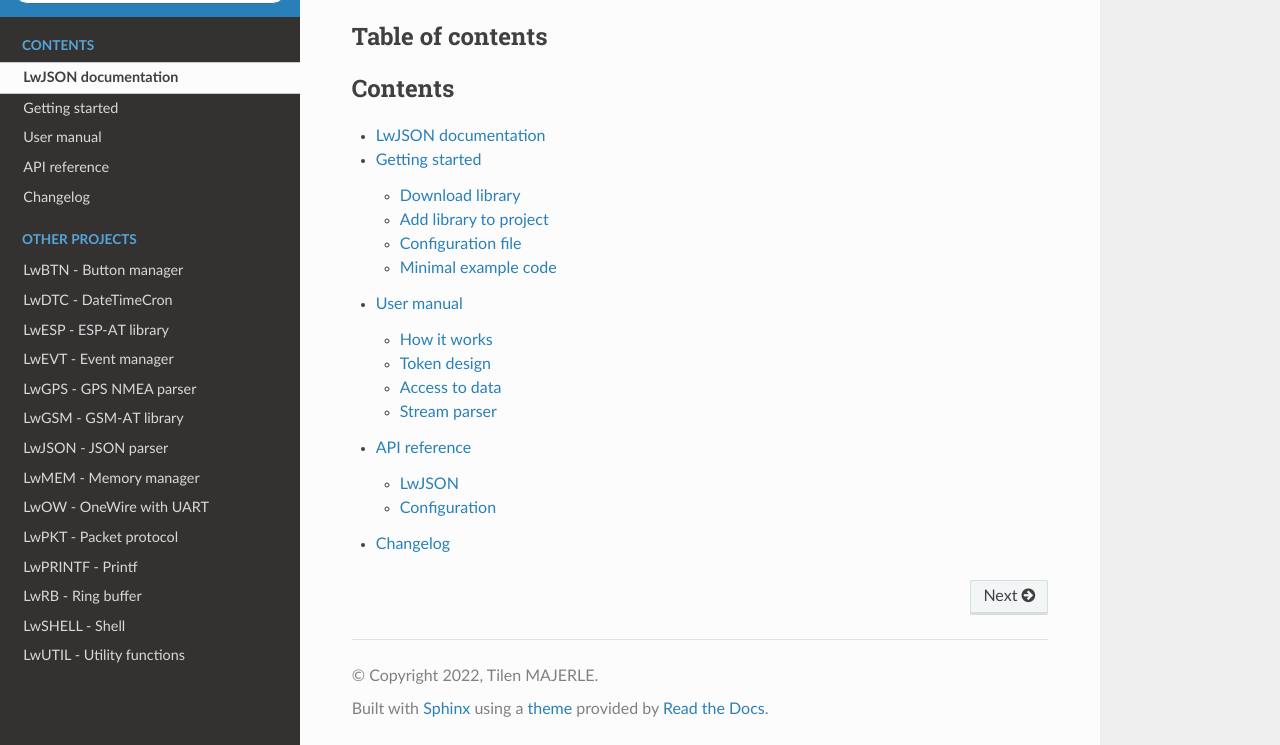
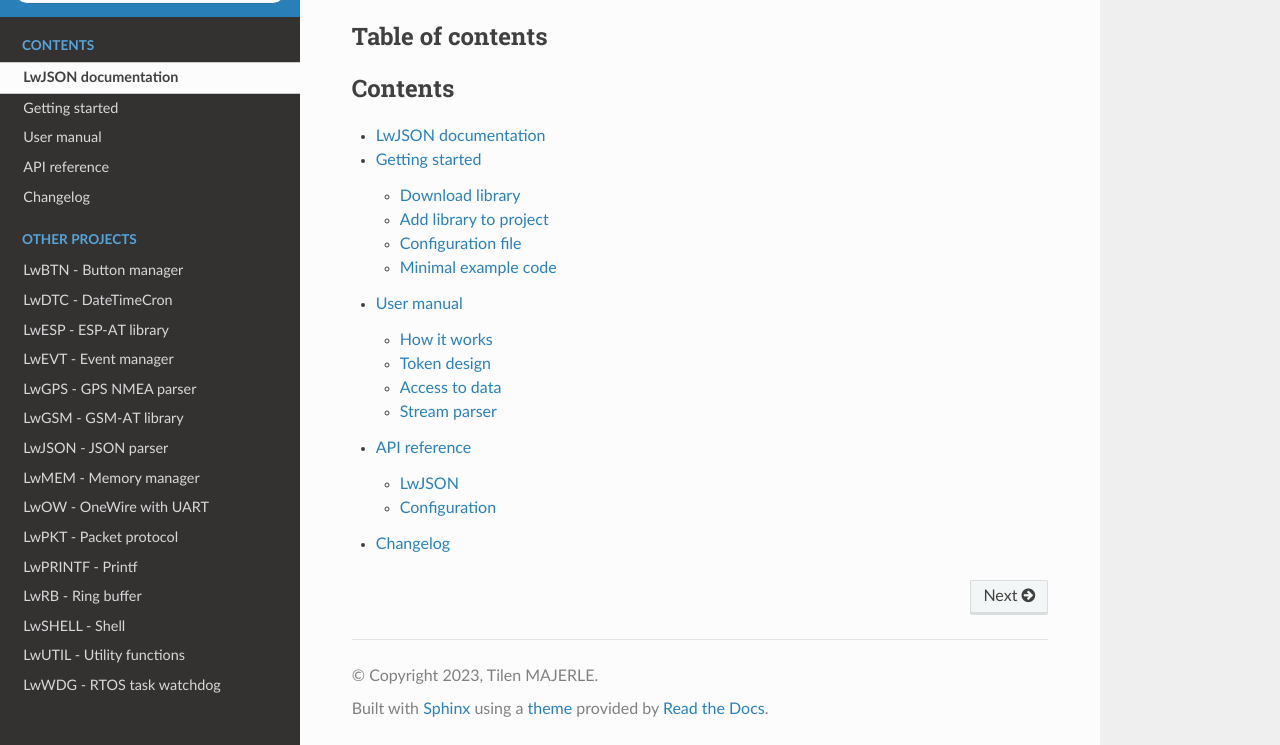
Before and after one commit to MaJerle/lwjson, a Sphinx documentation site: the page built from docs/index.rst, in a window 1280 px wide and 900 px high, scrolled down 1390 px, cut to the strip 155-900 px from the top of the window. Built offline with Sphinx 7.4.7 and the Read the Docs theme 2.0.0, drawn with Linux system fonts in a browser that asks for light colours; the version number could not be read and is left out.

Commit message:
Fix documentation

```diff
--- a/docs/conf.py
+++ b/docs/conf.py
@@ -23,7 +23,7 @@ subprocess.call('doxygen doxyfile.doxy', shell=True)
 # -- Project information -----------------------------------------------------
 
 project = 'LwJSON'
-copyright = '2022, Tilen MAJERLE'
+copyright = '2023, Tilen MAJERLE'
 author = 'Tilen MAJERLE'
 
 # Try to get branch at which this is running
--- a/docs/get-started/index.rst
+++ b/docs/get-started/index.rst
@@ -62,7 +62,7 @@ Next step is to add the library to the project, by means of source files to comp
 
 * Copy ``lwjson`` folder to your project, it contains library files
 * Add ``lwjson/src/include`` folder to `include path` of your toolchain. This is where `C/C++` compiler can find the files during compilation process. Usually using ``-I`` flag
-* Add source files from ``lwjson/src/`` folder to toolchain build. These files are built by `C/C++` compiler
+* Add source files from ``lwjson/src/`` folder to toolchain build. These files are built by `C/C++` compiler. CMake configuration comes with the library, allows users to include library in the project as **subdirectory** and **library**.
 * Copy ``lwjson/src/include/lwjson/lwjson_opts_template.h`` to project folder and rename it to ``lwjson_opts.h``
 * Build the project
 
--- a/docs/index.rst
+++ b/docs/index.rst
@@ -93,3 +93,4 @@ Table of contents
     LwRB - Ring buffer <https://github.com/MaJerle/lwrb>
     LwSHELL - Shell <https://github.com/MaJerle/lwshell>
     LwUTIL - Utility functions <https://github.com/MaJerle/lwutil>
+    LwWDG - RTOS task watchdog <https://github.com/MaJerle/lwwdg>
```
